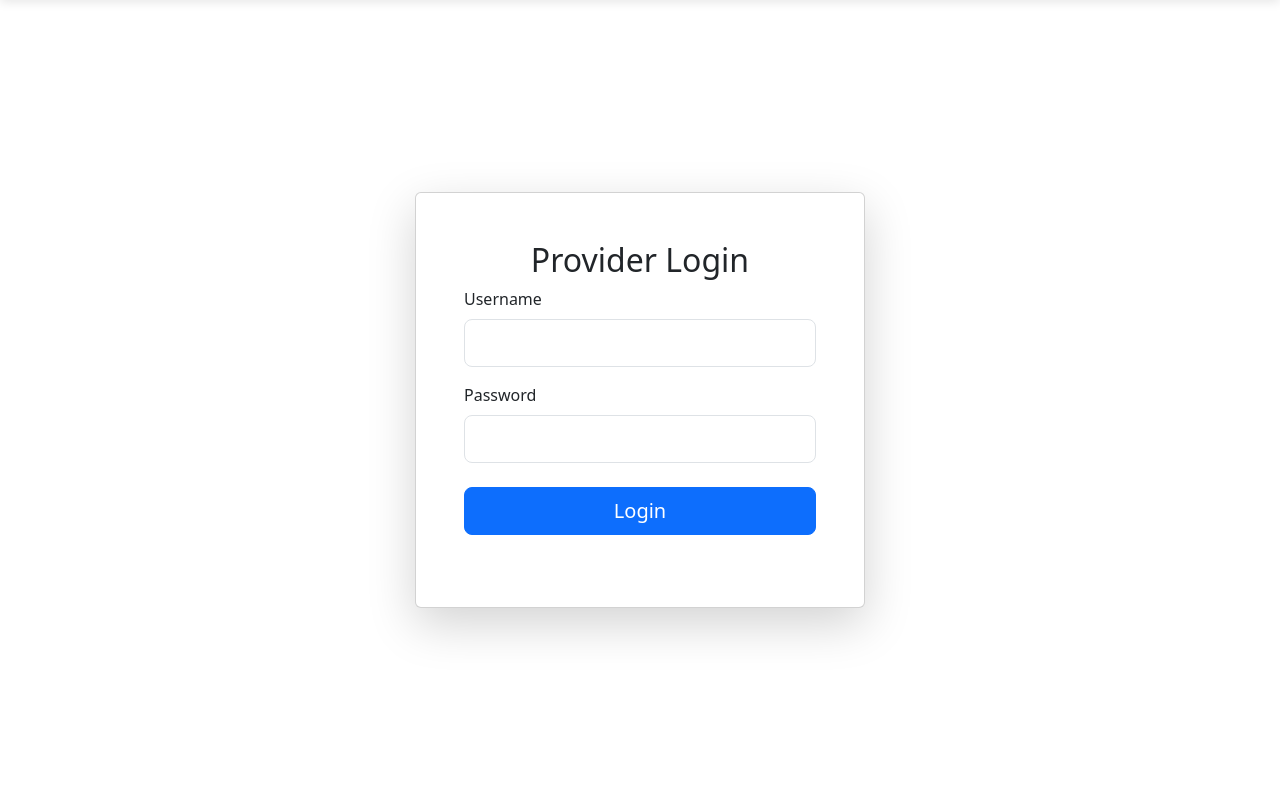
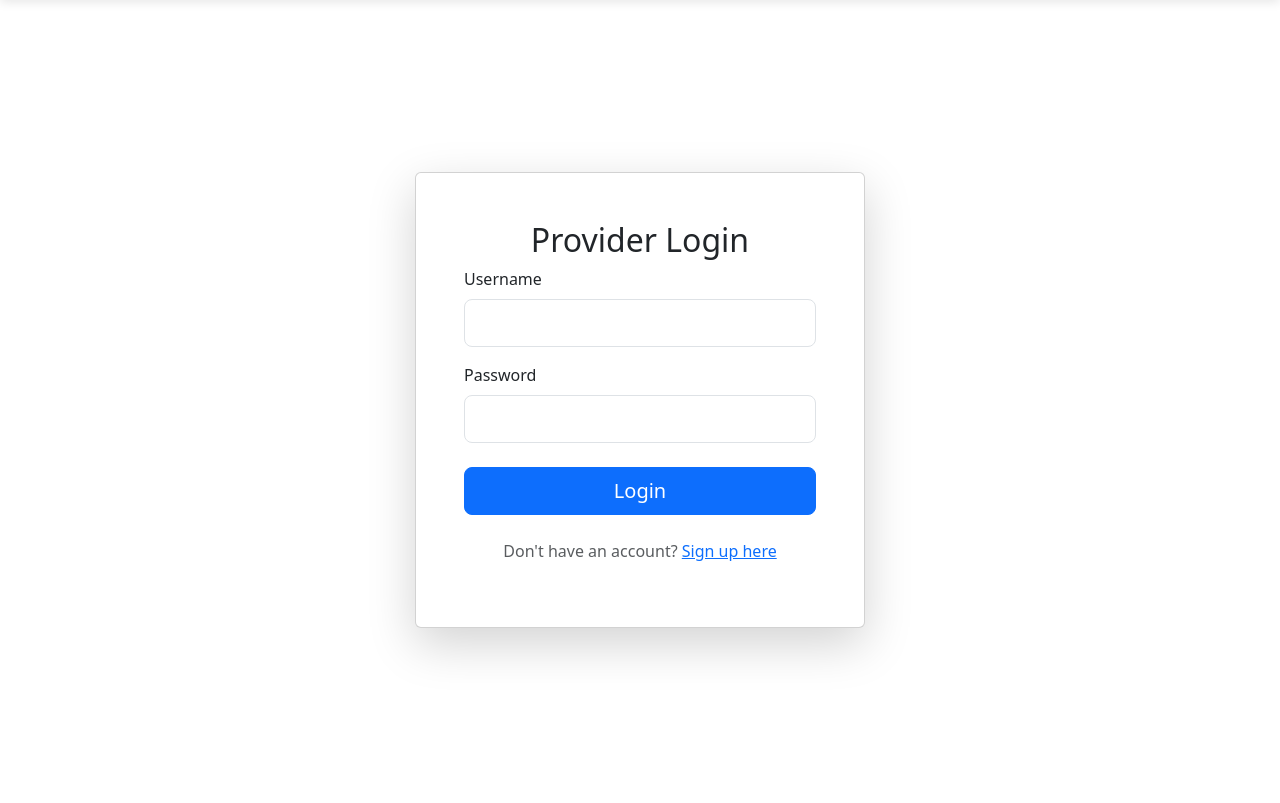
Before and after one commit to Sharmin-Sultana-Shila/CareConnect, a Django app: template templates/providers/login.html in a window 1280 px wide. Shown: the part 69-872 px from the top of the page. Run offline with Django 3.2, Linux system fonts and the light colour scheme; the template is opened without the code that fills it, so the values that code supplies are empty; some libraries are stand-ins or nearby versions.

Commit message:
changed an url

```diff
--- a/templates/providers/login.html
+++ b/templates/providers/login.html
@@ -23,7 +23,7 @@
             </form>
 
             <p class="text-center mt-4 text-muted">
-                <!-- signup -->
+                Don't have an account? <a href="{% url 'provider_signup' %}" >Sign up here</a>
             </p>
         </div>
     </div>
```
